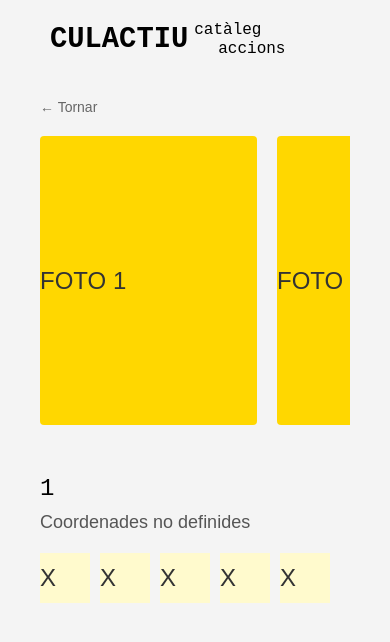
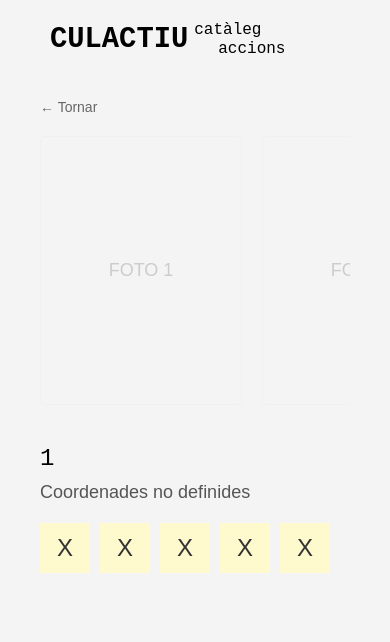
Before and after one commit to sboschraga/culactiu-web, a React (Create React App) app in the folder client/: page /carrer/1 in a window 390 px wide. Shown: the top 642 px of the page. Built offline with nearby package versions, Linux system fonts and the light colour scheme; a web font is replaced by a local one.

Commit message:
fons transparent i alçada arreglada

```diff
--- a/client/src/pages/DetallCarrer.css
+++ b/client/src/pages/DetallCarrer.css
@@ -23,49 +23,49 @@
 .fotos-row {
   display: flex;
   gap: 20px;
-  margin-bottom: 40px;
-
-  /* Centrem les fotos horitzontalment per si n'hi ha poques */
-  justify-content: left;
-
-  /* Important: Això permet que les caixes respectin la seva alçada */
+  margin-bottom: 30px; /* Reduït una mica el marge inferior */
+  justify-content: flex-start; /* Alineat a l'esquerra (equivalent a 'left' en flex) */
   align-items: stretch;
 }
 
 .foto-box {
-  /* flex: 1 fa que ocupin tota l'amplada disponible.
-     Però per evitar que siguin gegants, posem un max-width */
   flex: 1;
 
-  /* AQUÍ ESTÀ LA CLAU DEL 3:4 */
+  /* AQUÍ ESTÀ LA SOLUCIÓ DE LA MIDA: */
+  /* Reduïm de 400px a 260px. */
+  /* Matemàticament: 260px d'ample = 346px d'alt. Això deixa espai pel text sota. */
+  max-width: 260px;
+
   aspect-ratio: 3 / 4;
 
-  /* Limitem l'amplada màxima perquè no es facin enormes en pantalles grans */
-  max-width: 400px;
+  /* AQUÍ TREIEM EL GROC: */
+  background-color: transparent; /* O 'white' si ho prefereixes */
 
-  background-color: #FFD700;
+  /* Opcional: una vora molt fina i gris fluixet per saber on és la caixa si no carrega */
+  border: 1px solid #f0f0f0;
+
   display: flex;
   align-items: center;
-  justify-content: left;
+  justify-content: center;
   overflow: hidden;
-  position: relative; /* Necessari per controlar la imatge */
-  border-radius: 4px; /* Opcional: queda més polit */
+  position: relative;
+  border-radius: 4px;
 }
 
 .placeholder-text {
-  font-size: 24px;
-  color: #333;
+  font-size: 18px; /* Més petit perquè no molesti */
+  color: #ccc;     /* Gris fluix enlloc de negre fort */
   text-transform: uppercase;
 }
 
 .foto-box img {
   width: 100%;
-  height: 100%; /* Força la imatge a arribar a baix de tot de la caixa 3:4 */
-  object-fit: cover; /* Retalla el sobrant dels costats perquè no es deformi */
+  height: 100%;
+  object-fit: cover;
   display: block;
 }
 
-/* --- RESTA D'ESTILS (IGUAL QUE ABANS) --- */
+/* --- RESTA D'ESTILS --- */
 .info-row {
   display: flex;
   justify-content: space-between;
@@ -98,7 +98,7 @@
   background-color: #FFFACD;
   display: flex;
   align-items: center;
-  justify-content: left;
+  justify-content: center; /* Sol quedar millor centrat, però pots posar left si vols */
   font-size: 24px;
   color: #333;
 }
@@ -107,14 +107,14 @@
 @media (max-width: 768px) {
   .fotos-row {
     flex-direction: row;
-    overflow-x: auto; /* Scroll lateral al mòbil */
-    justify-content: flex-start; /* Alinia a l'esquerra al mòbil per fer scroll */
+    overflow-x: auto;
+    justify-content: flex-start;
     padding-bottom: 10px;
   }
 
   .foto-box {
-    /* Al mòbil les fem una mica més petites per veure'n més d'una */
-    flex: 0 0 70%;
+    /* Al mòbil fem les fotos una mica més petites també */
+    flex: 0 0 200px; /* Amplada fixa al mòbil per fer scroll còmode */
     max-width: none;
   }
 
```
